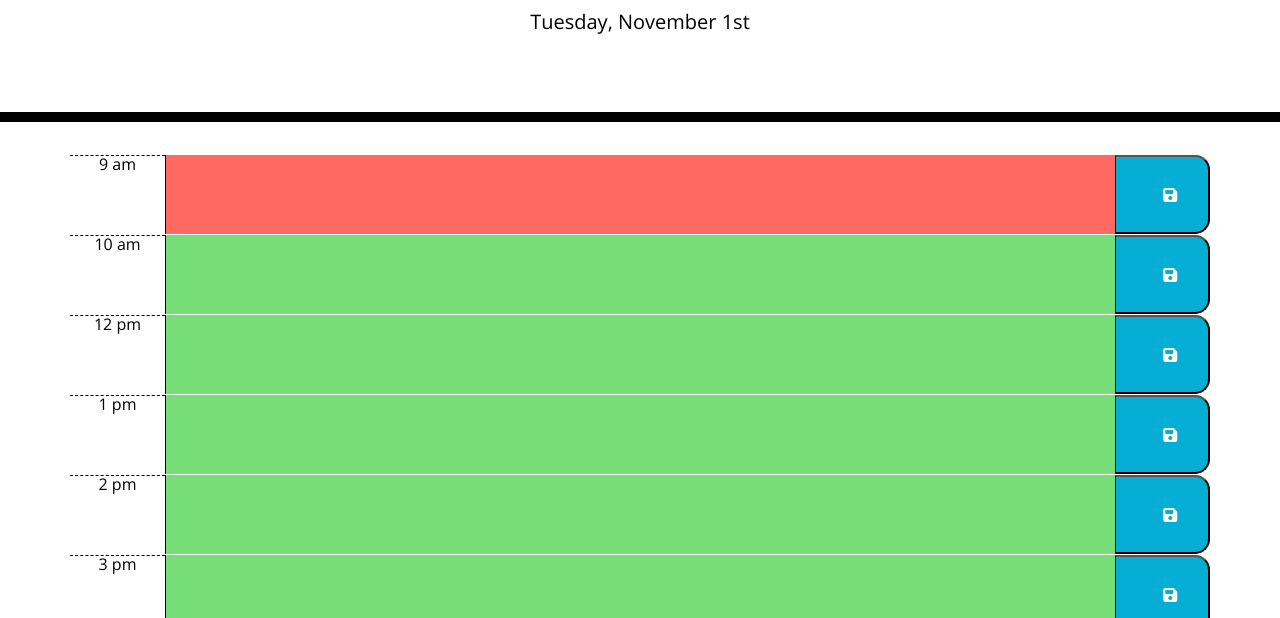
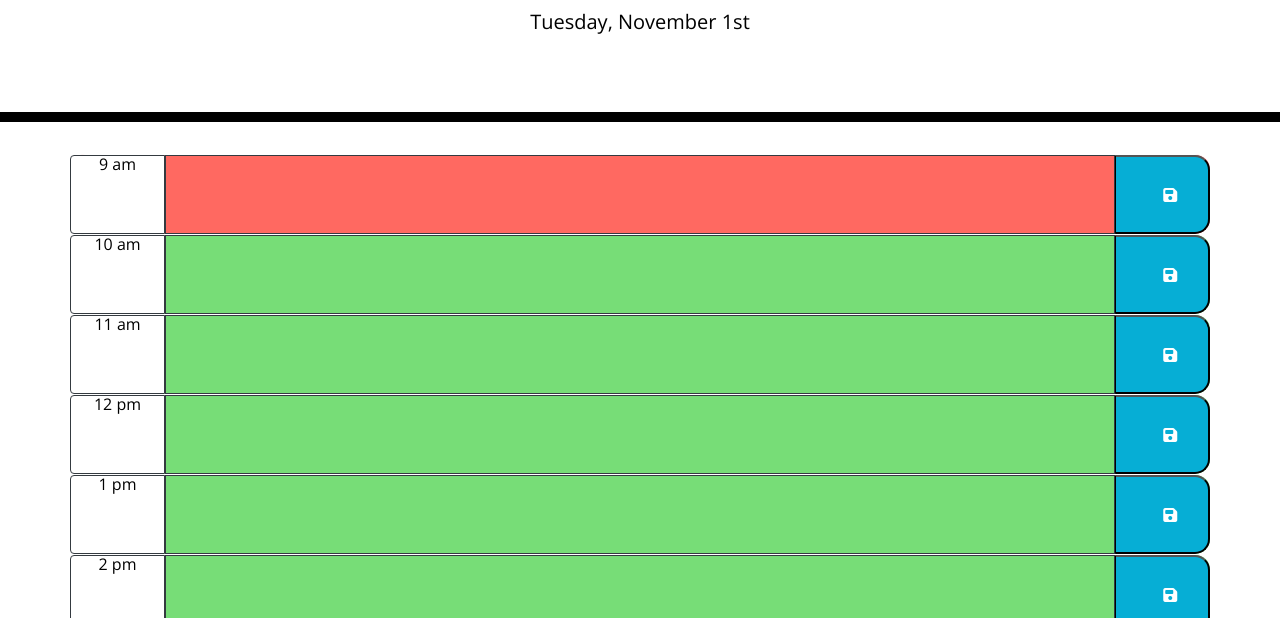
Before and after one commit to brandonkylely/Work-Day-Scheduler, a plain HTML site: page index.html in a window 1280 px wide. Shown: the part 182-800 px from the top of the page. Drawn offline with nearby package versions, Linux system fonts and the light colour scheme.

Commit message:
added borders and README

```diff
--- a/assets/script.js
+++ b/assets/script.js
@@ -1,6 +1,6 @@
 var container = document.querySelector(".container");
 // var hours = ["12am", "1am", "2am", "3am", "4am", "5am", "6am", "7am", "8am", "9am", "10am", "11am", "12pm", "1pm", "2pm", "3pm", "4pm", "5pm", "6pm", "7pm", "8pm", "9pm", "10pm", "11pm"];
-var hours = [9, 10, 12 ,13, 14, 15, 16, 17,];
+var hours = [9, 10, 11, 12 ,13, 14, 15, 16, 17,];
 var date = new Date();
 // console.log(date)
 // console.log(date.getHours())
@@ -61,9 +61,9 @@ for (var i = 0; i < hours.length; i++) {
 
     textbox.value = localStorage.getItem(hours[i])
 
-    textbox.setAttribute("class", "description col-md-10");
+    textbox.setAttribute("class", "description col-md-10 border border-dark");
     textbox.setAttribute("id", hours[i]);
-    hourDisplay.setAttribute("class", "hour col-1");
+    hourDisplay.setAttribute("class", "hour col-1 border border-dark rounded-left");
     hourDisplay.textContent = moment(hours[i], "HH").format('h a');
     block.appendChild(hourDisplay);
     block.appendChild(textbox);
@@ -71,7 +71,7 @@ for (var i = 0; i < hours.length; i++) {
 
 
     var saveButton = document.createElement("button");
-    saveButton.setAttribute("class", "saveBtn w-100 col-md-1");
+    saveButton.setAttribute("class", "saveBtn col-md-1");
     saveButton.setAttribute("data-id", hours[i]);
     saveButton.innerHTML = `
     <i class="fa-solid fa-floppy-disk"></i>
--- a/assets/style.css
+++ b/assets/style.css
@@ -68,5 +68,5 @@ textarea{
 
 .saveBtn i:hover {
   font-size: 20px;
-  transition: all .3s ease-in-out;
+  transition: all .2s ease-in-out;
 }
```
Also changed, not shown: assets/scheduler-example.jpg (added), 1 other file.
